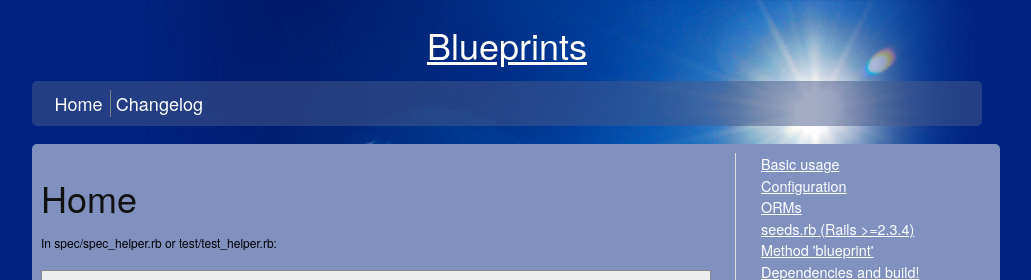
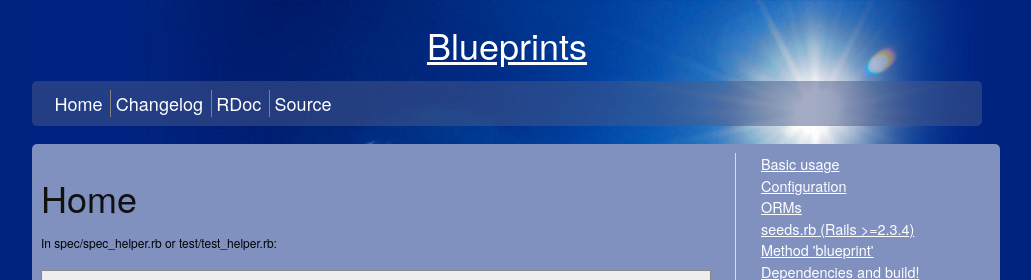
Before and after one commit to andriusch/blueprints, a Jekyll site: the page built from index.markdown, in a window 1280 px wide. Shown: the top 280 px of the page, without its empty margins (133-1164 px from the left). Built offline with Jekyll 4.4.1, drawn with Linux system fonts in a browser that asks for light colours; Markdown is read by kramdown in place of the engine named in the settings.

Commit message:
Updated links in menu

```diff
--- a/_includes/menu.html
+++ b/_includes/menu.html
@@ -2,5 +2,7 @@
   <ul>
     <li><a href="/blueprints/">Home</a></li>
     <li><a href="/blueprints/changelog.html">Changelog</a></li>
+    <li><a href="http://rdoc.info/github/sinsiliux/blueprints/master/frames">RDoc</a></li>
+    <li><a href="https://github.com/sinsiliux/blueprints">Source</a></li>
   </ul>
 </nav>
```
